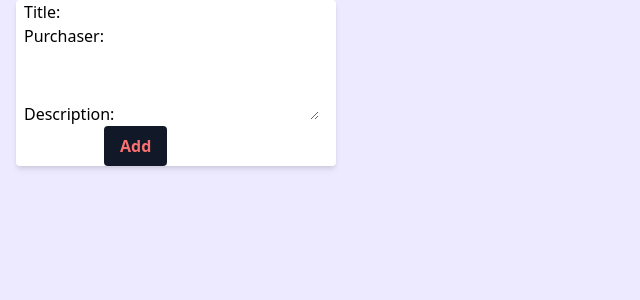
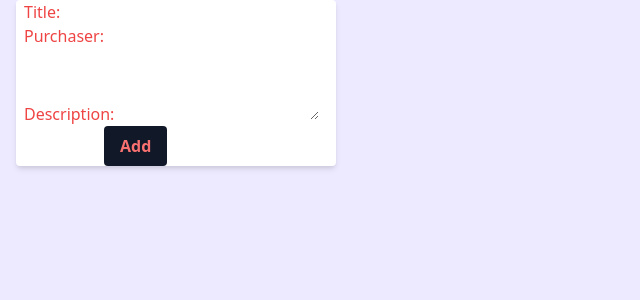
Before and after one commit to issasalman/DjangoX, a Django app: template templates/snacks/snack_create.html in a window 1280 px wide. Shown: the part 60-360 px from the top of the page, without its empty margins (0-640 px from the left). Run offline with Django 4.2, Linux system fonts and the light colour scheme; the template is opened without the code that fills it, so the values that code supplies are empty, except form fields; tables that the repository leaves empty hold one stand-in row (values such as "Sample post"); form fields are guessed from the names that the template uses; parts of the project's set-up code (start-up, migrations or seed data) failed here and were passed over.

Commit message:
Done lab 29

```diff
--- a/templates/snacks/_snack_base.html
+++ b/templates/snacks/_snack_base.html
@@ -7,7 +7,7 @@
     <meta name="viewport" content="width=device-width, initial-scale=1.0">
     <title>{% block title %}  {% endblock title %}</title>
 </head>
-<body>
+
     <body class="mx-4 mt-1 bg-purple-100">
         <header class="bg-gray-900 text-2xl text-red-400 font-serif	 " >
             <nav>
@@ -26,5 +26,5 @@
 
 
     </body>
-</body>
+
 </html>
--- a/templates/snacks/snack_create.html
+++ b/templates/snacks/snack_create.html
@@ -6,12 +6,12 @@
 {% block content %}
 
 
-<div class="w-full max-w-xs">
+<div class="w-full max-w-xs  flex justify-center ">
     <form class="issa bg-white shadow-md rounded px-2 m-30"  action="" method="POST">
         {% csrf_token %}
-        <p  text-red-500">Title: {{ form.title }}</p>
-        <p   text-red-500">Purchaser: {{ form.purchaser }}</p>
-        <p   text-red-500">Description: {{ form.description }}</p>
+        <p  class=" text-red-500">Title: {{ form.title }}</p>
+        <p  class=" text-red-500">Purchaser: {{ form.purchaser }}</p>
+        <p  class=" text-red-500">Description: {{ form.description }}</p>
         <button class="bg-gray-900 hover:bg-blue-700 text-red-400 font-bold py-2 px-4 ml-20 rounded">Add</button>
 
 
--- a/templates/snacks/snack_update.html
+++ b/templates/snacks/snack_update.html
@@ -7,9 +7,9 @@
 <div class="w-full max-w-xs  flex justify-center ">
     <form class="issa bg-white shadow-md rounded px-2 m-30"  action="" method="POST">
         {% csrf_token %}
-        <p  text-red-500">Title: {{ form.title }}</p>
-        <p  text-red-500">Purchaser: {{ form.purchaser }}</p>
-        <p  text-red-500">Description: {{ form.description }}</p>
+        <p  class=" text-red-500">Title: {{ form.title }}</p>
+        <p  class=" text-red-500">Purchaser: {{ form.purchaser }}</p>
+        <p  class=" text-red-500">Description: {{ form.description }}</p>
         <button class="bg-gray-900 hover:bg-blue-700 text-red-400 font-bold py-2 px-4 ml-20 rounded">Update</button>
 
 
```
